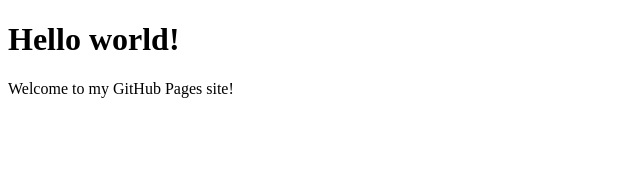
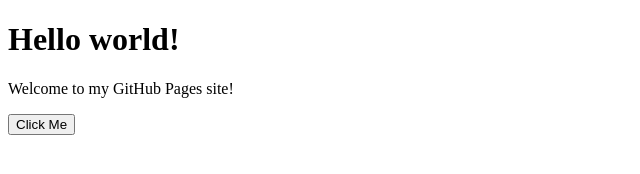
Before and after one commit to zzzNitro/Firmamento, a plain HTML site: page index.html in a window 1280 px wide. Shown: the whole page, without its empty margins (0-640 px from the left). Drawn offline with Linux system fonts and the light colour scheme.

Commit message:
Update index.html

```diff
--- a/index.html
+++ b/index.html
@@ -6,5 +6,10 @@
   <body>
     <h1>Hello world!</h1>
     <p>Welcome to my GitHub Pages site!</p>
+    <script src="https://unpkg.com/htmx.org@1.9.6"></script>
+    <!-- have a button POST a click via AJAX -->
+    <button hx-post="/clicked" hx-swap="outerHTML">
+      Click Me
+    </button>
   </body>
 </html>
```
